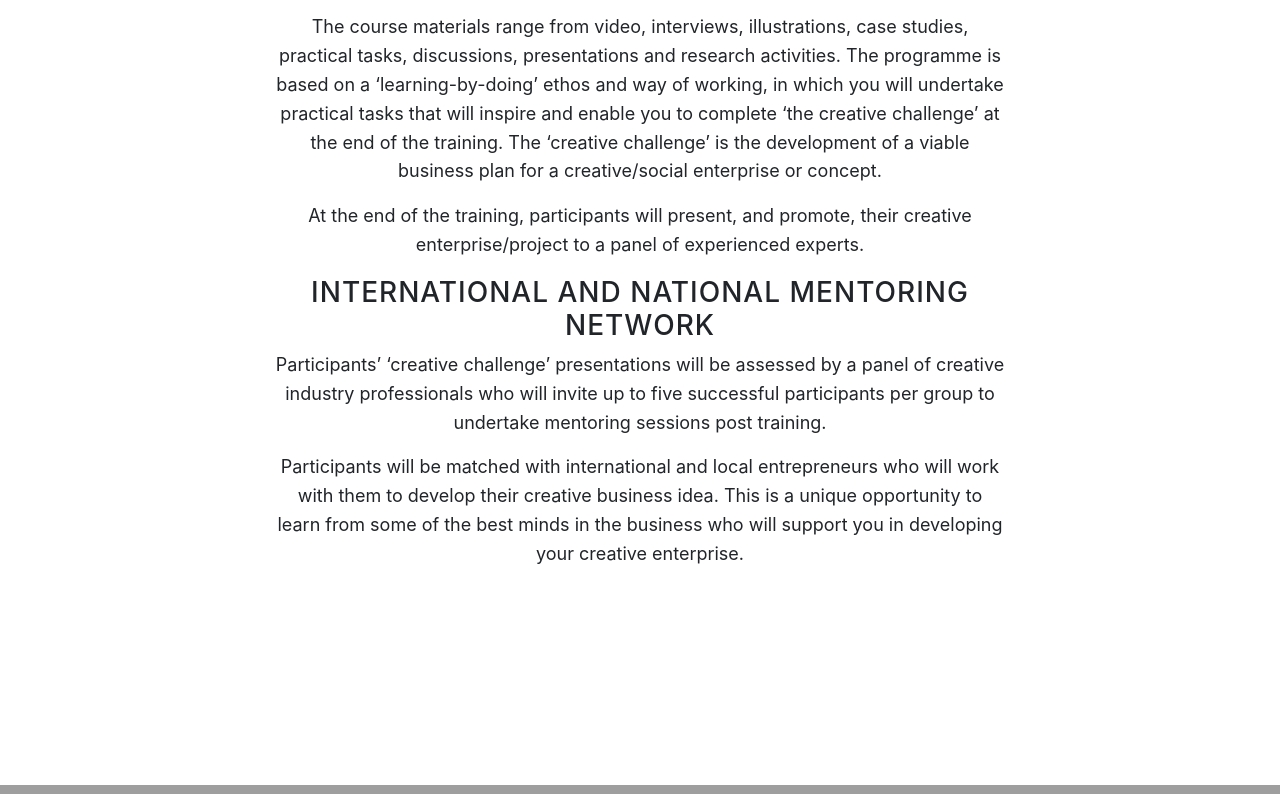
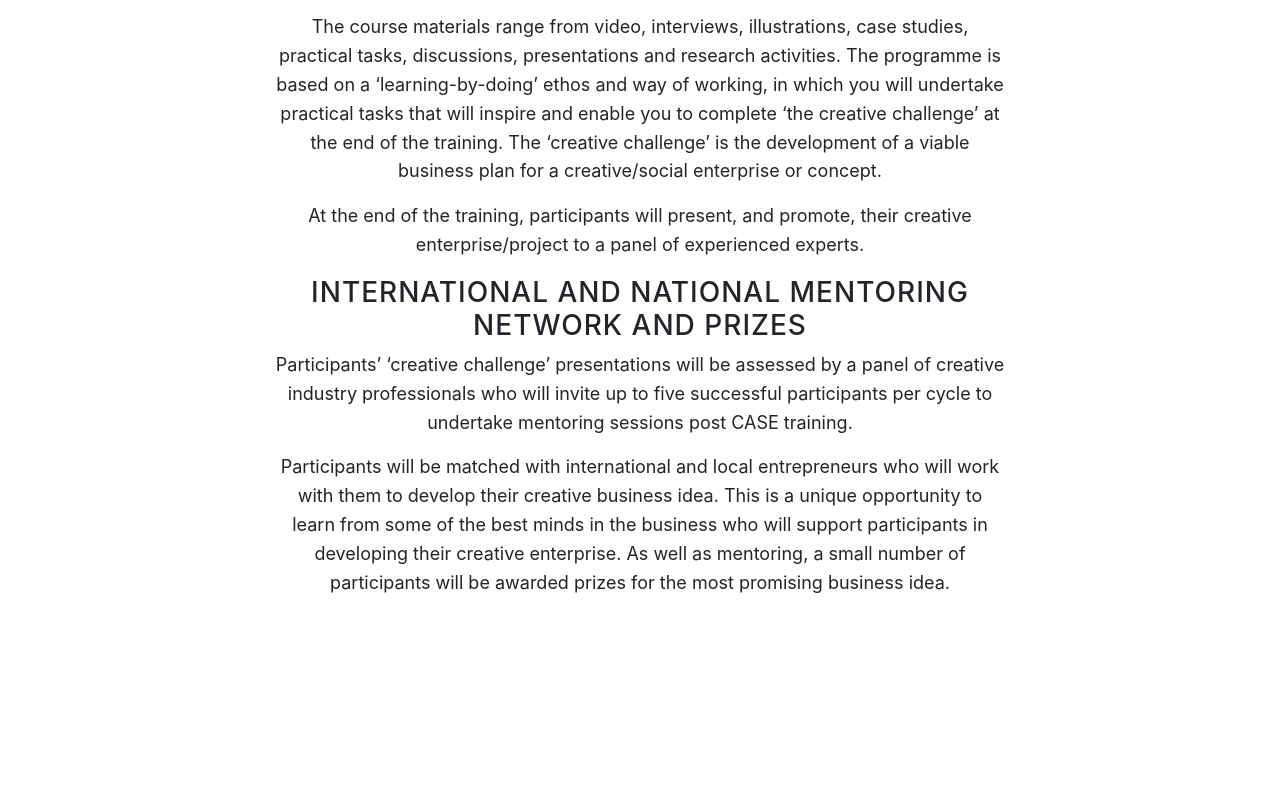
Before and after one commit to inplaceofwar/enabling-enterprise-in-uganda, a website with bundled scripts: page enabling-enterprise-in-uganda/index.html in a window 1280 px wide. Shown: the part 1353-2147 px from the top of the page. Built offline with nearby package versions, Linux system fonts and the light colour scheme; grey boxes are pictures that could not be loaded.

Commit message:
Add more info

```diff
--- a/enabling-enterprise-in-uganda/index.html
+++ b/enabling-enterprise-in-uganda/index.html
@@ -56,7 +56,7 @@
           <div class="row">
             <div class="col-lg-8 mx-auto">
               <h1 class="brand-heading">Enabling Enterprise in Uganda</h1>
-<p class="intro-text">Call for applications- <a href="https://inplaceofwar.net/">In Place of War</a>, in partnership with the Mastercard Foundation, is launching an innovative certified training programme and mentoring network to support the development of creative and social enterprise in Uganda.</p>
+<p class="intro-text">Call for applications- <a href="https://inplaceofwar.net/">In Place of War</a>, in partnership with the Mastercard Foundation, is launching an innovative certified training programme, mentoring network and awards to support the development of creative and social enterprise in Uganda.</p>
               <a href="#about" class="btn btn-circle js-scroll-trigger">
                 <i class="fa fa-angle-double-down animated"></i>
               </a>
@@ -77,9 +77,9 @@
             <p>Using real-life success studies from Africa, Asia, the Middle East, Europe and Latin America, the course explores unique and non-conventional methods created by communities to develop social and creative projects. The programme is not a conventional business programme, but will enable participants to become familiar with the key business and soft-skills required to develop creative and social enterprise projects.</p>
             <p>The course materials range from video, interviews, illustrations, case studies, practical tasks, discussions, presentations and research activities. The programme is based on a ‘learning-by-doing’ ethos and way of working, in which you will undertake practical tasks that will inspire and enable you to complete ‘the creative challenge’ at the end of the training. The ‘creative challenge’ is the development of a viable business plan for a creative/social enterprise or concept.</p>
             <p>At the end of the training, participants will present, and promote, their creative enterprise/project to a panel of experienced experts.</p>
-            <h3>International and national mentoring network</h3>
-            <p>Participants’ ‘creative challenge’ presentations will be assessed by a panel of creative industry professionals who will invite up to five successful participants per group to undertake mentoring sessions post training. </p>
-            <p>Participants will be matched with international and local entrepreneurs who will work with them to develop their creative business idea.  This is a unique opportunity to learn from some of the best minds in the business who will support you in developing your creative enterprise.</p>
+            <h3>International and national mentoring network and prizes</h3>
+            <p>Participants’ ‘creative challenge’ presentations will be assessed by a panel of creative industry professionals who will invite up to five successful participants per cycle to undertake mentoring sessions post CASE training. </p>
+            <p>Participants will be matched with international and local entrepreneurs who will work with them to develop their creative business idea. This is a unique opportunity to learn from some of the best minds in the business who will support participants in developing their creative enterprise. As well as mentoring, a small number of participants will be awarded prizes for the most promising business idea.</p>
           </div>
         </div>
       </div>
```
